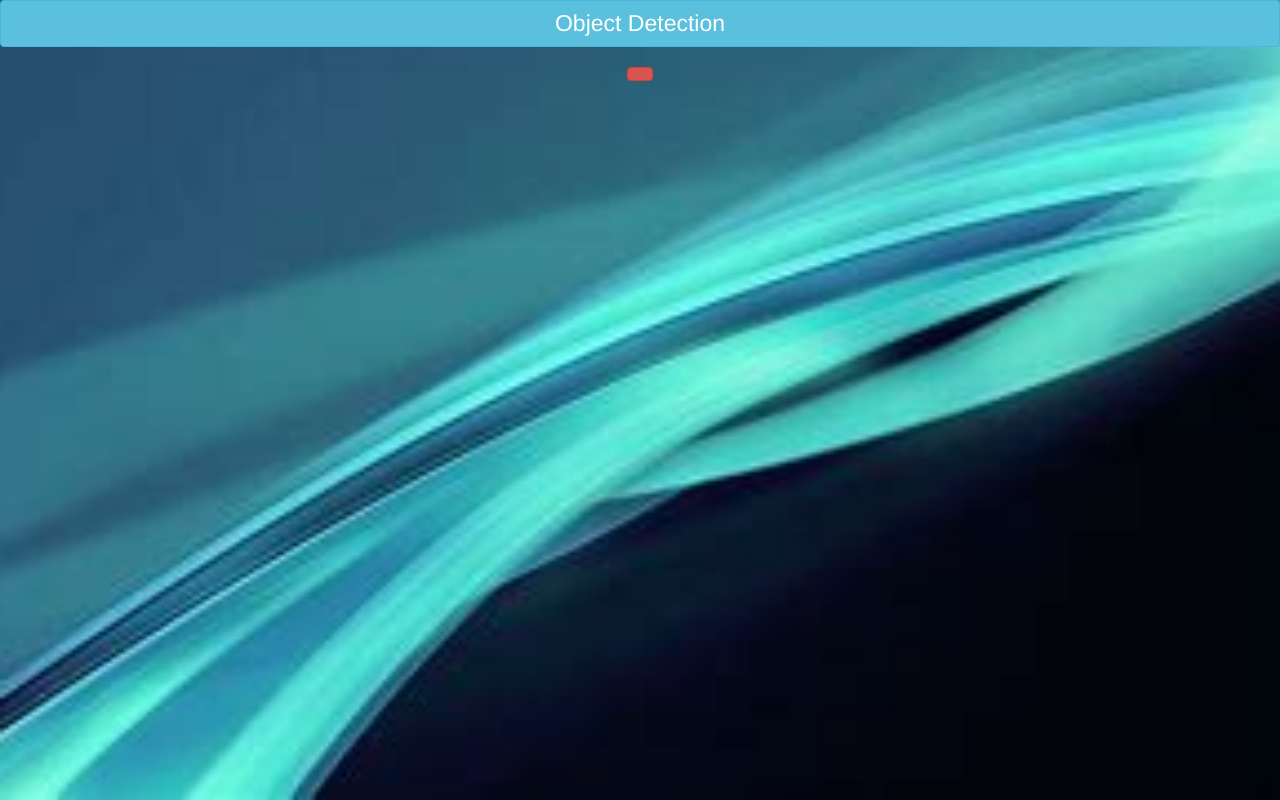
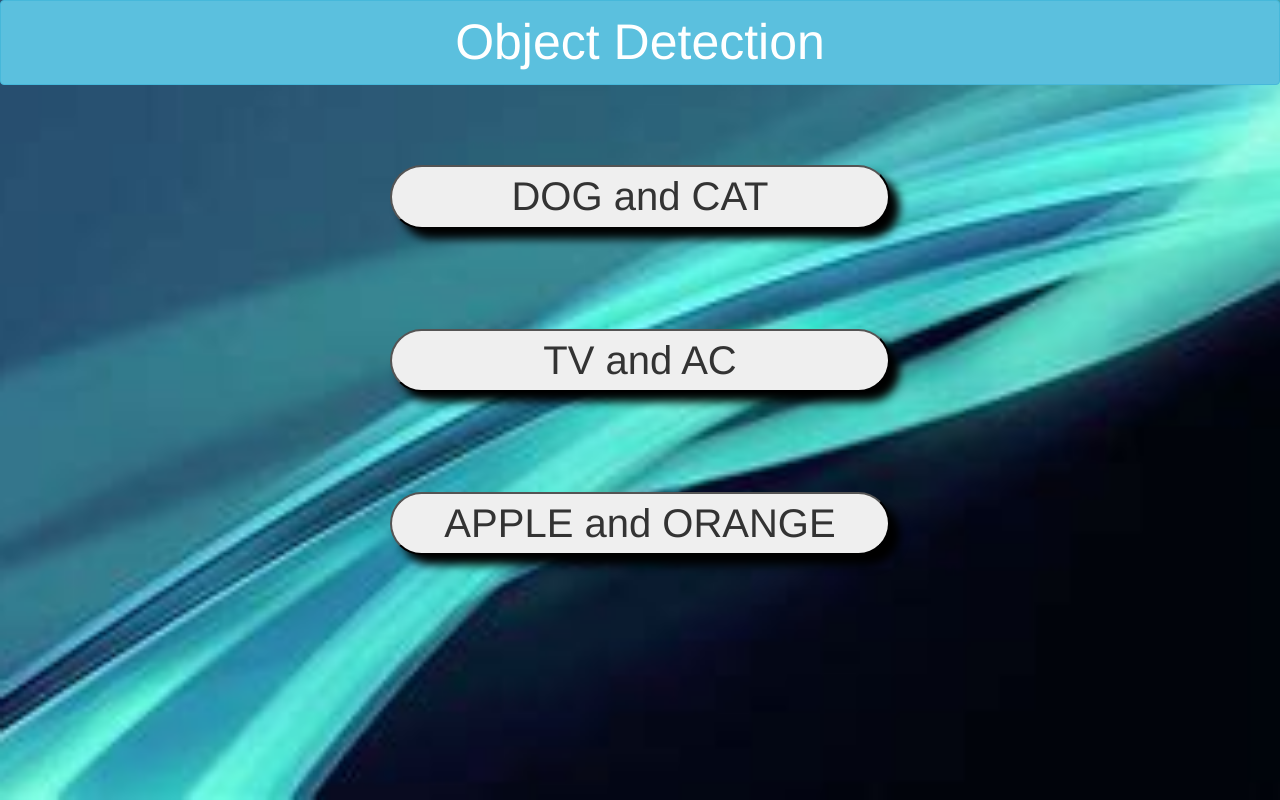
Before and after one commit to DevinShen737/project137, a plain HTML site: page index.html in a window 1280 px wide. Drawn offline with nearby package versions, Linux system fonts and the light colour scheme.

Commit message:
Add files via upload

```diff
--- a/index.html
+++ b/index.html
@@ -17,8 +17,12 @@
 <body background="OIP.jpg">
     <center>
         <h1 class="btn btn-info heading">Object Detection</h1>
-
-        <h3 id="status" class="btn btn-danger"></h3>
+        <br><br><br><br><br>
+        <button id="dog_cat">DOG and CAT</button>
+        <br><br><br><br><br><br>
+        <button id="Tv_AC">TV and AC</button>
+        <br><br><br><br><br><br>
+        <button id="AP_OR">APPLE and ORANGE</button>
       </center>
 
       <script src="main.js"></script>
--- a/style.css
+++ b/style.css
@@ -1,6 +1,6 @@
 .heading
 {
-font-size: 23px;
+font-size: 50px;
 width: 100%;
 margin: 0px;
 }
@@ -21,3 +21,12 @@ canvas
 box-shadow: 10px 10px 10px grey;
 border-radius: 10px;
 }
+
+button
+{
+    font-size: 40px;
+    width: 500px;
+    border-radius: 50px;
+    box-shadow: 10px 10px 10px rgb(0, 0, 0);
+
+}
```
